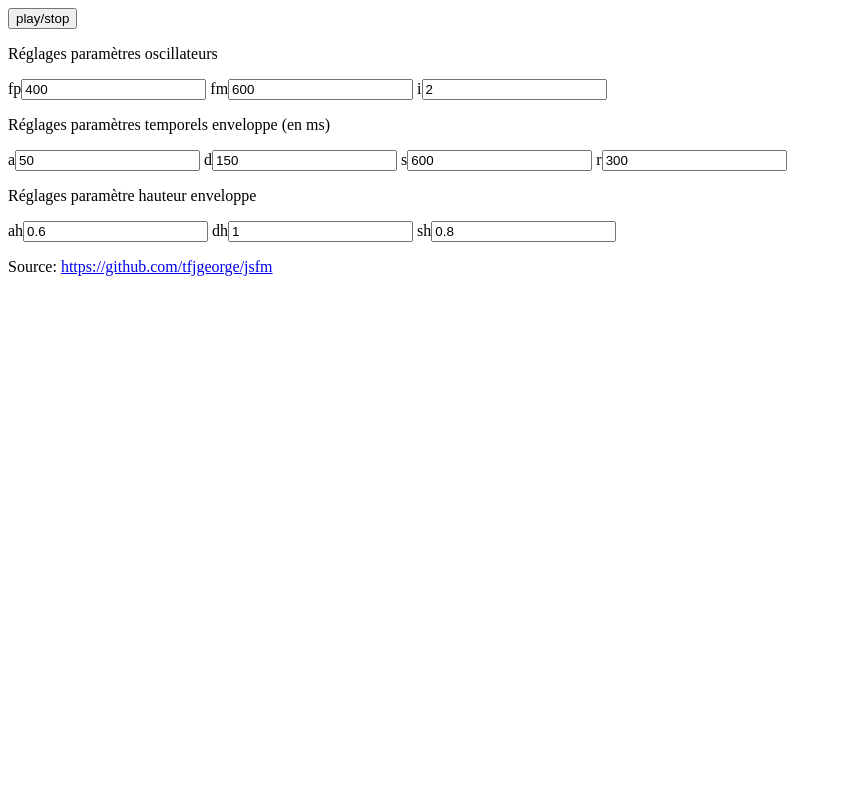
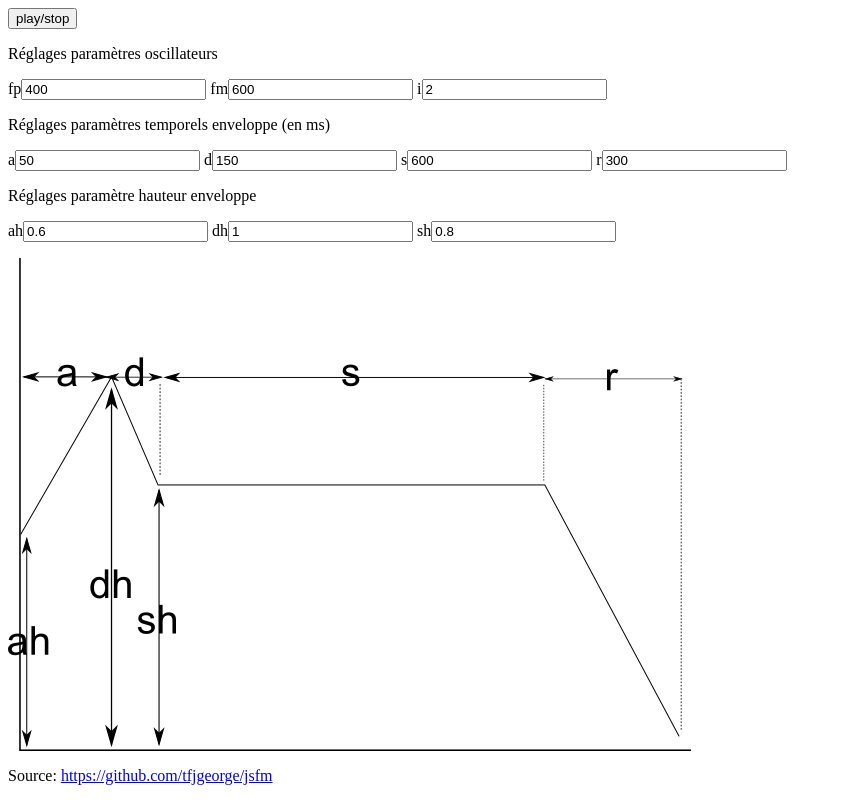
Before and after one commit to tfjgeorge/jsfm, a plain HTML site: page index.html in a window 1280 px wide. Shown: the whole page, without its empty margins (0-842 px from the left). Drawn offline with nearby package versions, Linux system fonts and the light colour scheme; some packages are replaced by stand-ins of ours.

Commit message:
added image to explain adsr parameters

```diff
--- a/index.html
+++ b/index.html
@@ -25,6 +25,7 @@
 <label for="sh">sh</label><input type="text" name="sh" value="0.8" id="sh">
 <script src="http://code.jquery.com/jquery-1.9.1.min.js"></script>
 <script type="text/javascript" charset="utf-8" src="jsfm.js"></script>
+<p><img src="bitmap.png" /></p>
 <p>Source: <a href="https://github.com/tfjgeorge/jsfm">https://github.com/tfjgeorge/jsfm</a></p>
 </body>
 </html>
```
Also changed, not shown: bitmap.png (added).
